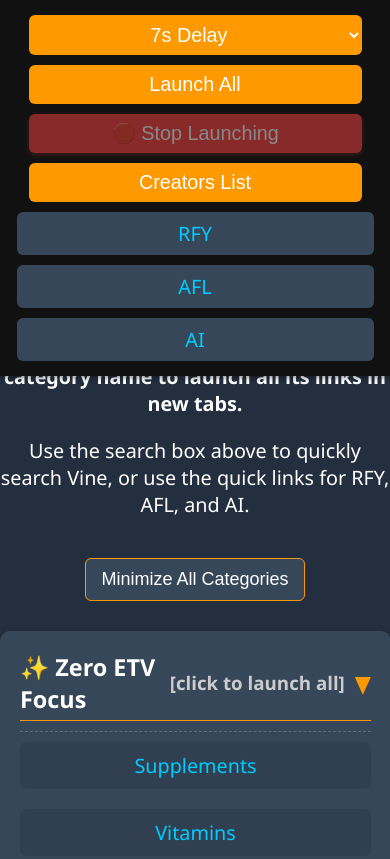
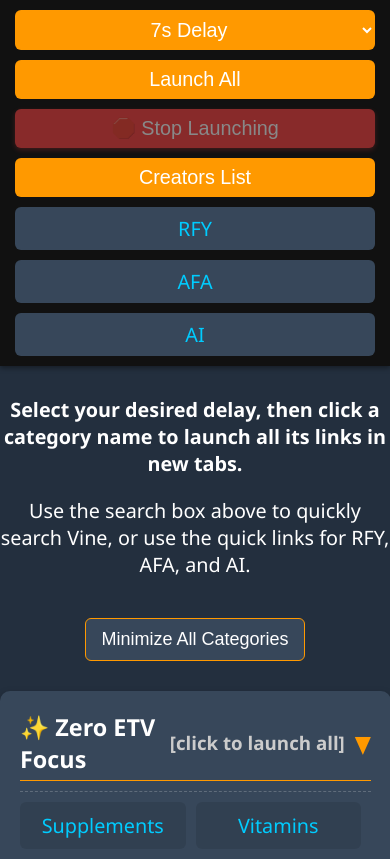
Before and after one commit to Metzger77/vine-launcher, a plain HTML site: page index.html in a window 390 px wide. Shown: the top 859 px of the page. Drawn offline with Linux system fonts and the light colour scheme.

Commit message:
Update index.html

```diff
--- a/index.html
+++ b/index.html
@@ -29,7 +29,8 @@
       color: white;
       font-family: "Segoe UI", Tahoma, Geneva, Verdana, sans-serif;
       margin: 0;
-      padding-top: 130px; /* Adjusted for fixed header and search */
+      /* Adjusted padding-top to give more space for the header, especially when wrapped */
+      padding-top: 150px;
       padding-bottom: 100px; /* Added padding for the new deal sites section */
       text-align: center;
       font-size: 16px; /* Base font size for larger screens */
@@ -47,17 +48,27 @@
       display: flex;
       flex-wrap: wrap; /* Allow items to wrap on smaller screens */
       align-items: center;
-      justify-content: space-around;
+      /* Changed justify-content to center for better button grouping when wrapping */
+      justify-content: center;
+      /* Added gap for consistent spacing between flex items */
+      gap: 10px;
       z-index: 9999;
       box-shadow: 0 2px 5px rgba(0,0,0,0.4);
+      box-sizing: border-box; /* Include padding in element's total width/height */
+      min-height: 70px; /* Ensure a minimum height for the header */
     }
     .sticky-header select, .sticky-header button, .sticky-header a {
       font-size: 1em; /* Relative to parent/body font size */
       padding: 8px 12px;
       border: none;
       border-radius: 6px;
-      margin: 5px; /* Adjusted margin for better spacing */
+      margin: 0; /* Removed individual item margins, controlled by gap in parent */
       flex-shrink: 0; /* Prevent items from shrinking */
+      /* Default flex-basis for larger screens, allows items to fit naturally */
+      flex-basis: auto;
+      min-width: 100px; /* Ensure a minimum width for buttons */
+      text-align: center; /* Center text within all header buttons/links */
+      box-sizing: border-box; /* Crucial for calc() with padding */
     }
     .sticky-header select {
       background: #FF9900;
@@ -102,13 +113,15 @@
     }
     .search-container {
       position: fixed;
-      top: 70px; /* Below the main header */
+      /* Adjusted top positioning based on dynamic header height and new padding */
+      top: 90px;
       width: 100%;
       text-align: center;
       padding: 10px;
       background: #232F3E;
       z-index: 9998;
       box-shadow: 0 2px 5px rgba(0,0,0,0.2);
+      box-sizing: border-box;
     }
     #searchBox {
       width: 60%;
@@ -291,12 +304,19 @@
             flex-basis: calc(50% - 10px); /* 2 items per row */
             max-width: calc(50% - 10px);
         }
+        /* Sticky header items also start going to two columns earlier */
+        .sticky-header select, .sticky-header button, .sticky-header a {
+            flex-basis: calc(33.33% - 15px); /* Start at 3 columns or wrap to 2 earlier if needed */
+            max-width: calc(33.33% - 15px);
+        }
     }
 
+    /* Tablet and larger mobile (e.g., landscape mobile) */
     @media (max-width: 768px) {
         body {
             font-size: 18px; /* Larger base font size for mobile */
-            padding-top: 190px; /* Increased padding-top for mobile to accommodate both fixed bars */
+            /* Adjusted padding to give more space for the header, especially when wrapped */
+            padding-top: 180px;
             padding-bottom: 80px; /* Adjusted padding for mobile */
         }
         h1 {
@@ -306,17 +326,20 @@
             font-size: 1.1em; /* Larger paragraph text */
         }
         .sticky-header {
-            flex-direction: column; /* Stack items vertically */
+            /* Now flex-wrap handles the wrapping naturally, no need for flex-direction: column here */
+            justify-content: center; /* Center items when they wrap */
             padding: 10px;
+            height: auto; /* Allow height to adjust based on content */
         }
         .sticky-header select, .sticky-header button, .sticky-header a {
-            margin: 5px 0;
-            width: 90%;
-            text-align: center;
+            flex-basis: calc(50% - 10px); /* Approx. 2 columns with padding/gap */
+            max-width: calc(50% - 10px);
             font-size: 1.1em; /* Larger buttons/select */
+            text-align: center; /* Ensure text is centered within each button */
         }
         .search-container {
-            top: 150px; /* Adjusted top to be below the potentially taller sticky header on mobile */
+            /* Adjusted top positioning based on dynamic header height and new padding */
+            top: 120px;
         }
         #searchBox {
             width: 90%;
@@ -328,8 +351,8 @@
         .link-item {
             font-size: 1.1em; /* Larger link items */
             padding: 10px 15px; /* Adjust padding for mobile */
-            flex-basis: calc(100% - 0px); /* Single column on mobile */
-            max-width: 100%;
+            flex-basis: calc(50% - 10px); /* Force 2 columns on mobile */
+            max-width: calc(50% - 10px);
             margin-bottom: 10px; /* Add margin between stacked items on mobile */
         }
         .info-message {
@@ -338,6 +361,22 @@
         .deal-site-links a {
             width: 90%; /* Make links take full width on mobile */
             margin: 5px 0;
+        }
+    }
+
+    /* Extra small mobile screens (e.g., portrait mode on small phones) */
+    @media (max-width: 480px) {
+        body {
+          /* Adjusted padding for a fully stacked header and search */
+          padding-top: 250px;
+        }
+        .sticky-header select, .sticky-header button, .sticky-header a {
+            flex-basis: calc(100% - 10px); /* Stack to 1 column on very small screens */
+            max-width: calc(100% - 10px);
+        }
+        .search-container {
+            /* Adjusted top positioning for single-column header */
+            top: 200px;
         }
     }
   </style>
@@ -359,7 +398,7 @@
     <button id="stopLaunchingBtn" onclick="stopLaunching()" disabled>🛑 Stop Launching</button>
     <button id="creatorsListBtn" onclick="launchCreatorsList(this)">Creators List</button>
     <a href="https://www.amazon.com/vine/vine-items?queue=potluck" target="_blank">RFY</a>
-    <a href="https://www.amazon.com/vine/vine-items?queue=last_chance" target="_blank">AFL</a>
+    <a href="https://www.amazon.com/vine/vine-items?queue=last_chance" target="_blank">AFA</a>
     <a href="https://www.amazon.com/vine/vine-items?queue=encore" target="_blank">AI</a>
   </div>
 
@@ -369,7 +408,7 @@
 
   <h1>Amazon Vine Link Launcher</h1>
   <p><strong>Select your desired delay, then click a category name to launch all its links in new tabs.</strong></p>
-  <p>Use the search box above to quickly search Vine, or use the quick links for RFY, AFL, and AI.</p>
+  <p>Use the search box above to quickly search Vine, or use the quick links for RFY, AFA, and AI.</p>
 
   <!-- Toggle All Categories Button -->
   <button id="toggleAllCategoriesBtn" onclick="toggleAllCategories()">Minimize All Categories</button>
@@ -846,7 +885,7 @@
       linksDiv.className = "links"; // No initial display:none; here in JS
 
       items.forEach(([label, slug]) => {
-        const url = `https://www.com/vine/vine-items?search=${slug}`;
+        const url = `https://www.amazon.com/vine/vine-items?search=${slug}`;
         const a = document.createElement("a");
         a.href = url;
         a.target = "_blank";
```
